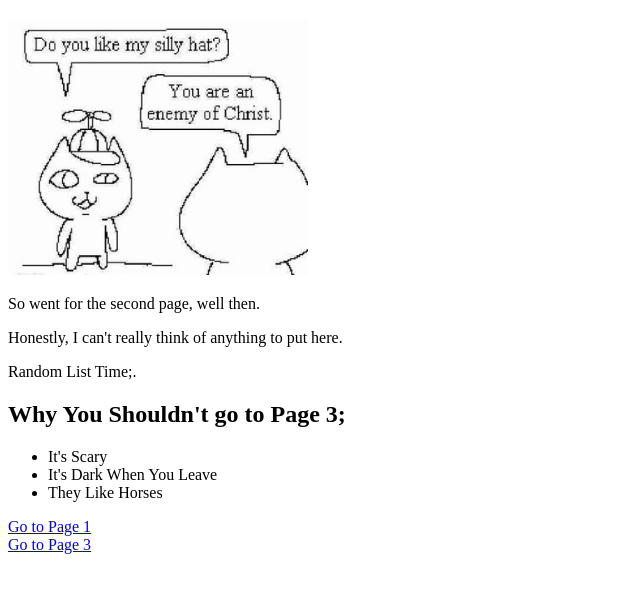
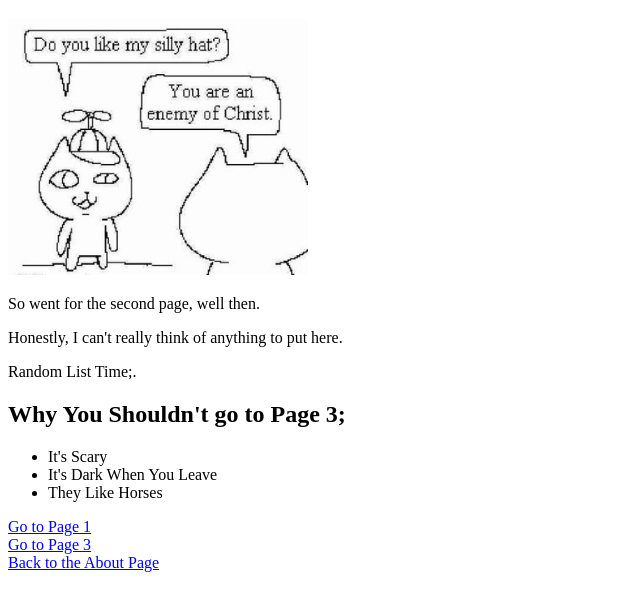
Before and after one commit to FukignLroelai/Website, a plain HTML site: page pages/Page2.html in a window 1280 px wide. Shown: the part 61-672 px from the top of the page, without its empty margins (0-640 px from the left). Drawn offline with Linux system fonts and the light colour scheme.

Commit message:
Update Page2.html

```diff
--- a/pages/Page2.html
+++ b/pages/Page2.html
@@ -29,6 +29,7 @@
 
 <a href="https://fukignlroelai.github.io/Website/pages/Page1.html">Go to Page 1</a><br>
 <a href="https://fukignlroelai.github.io/Website/pages/Page2.html">Go to Page 3</a><br>
+<a href="https://fukignlroelai.github.io/Website/index.html">Back to the About Page</a><br>
 
 </body>
 </html>
```
